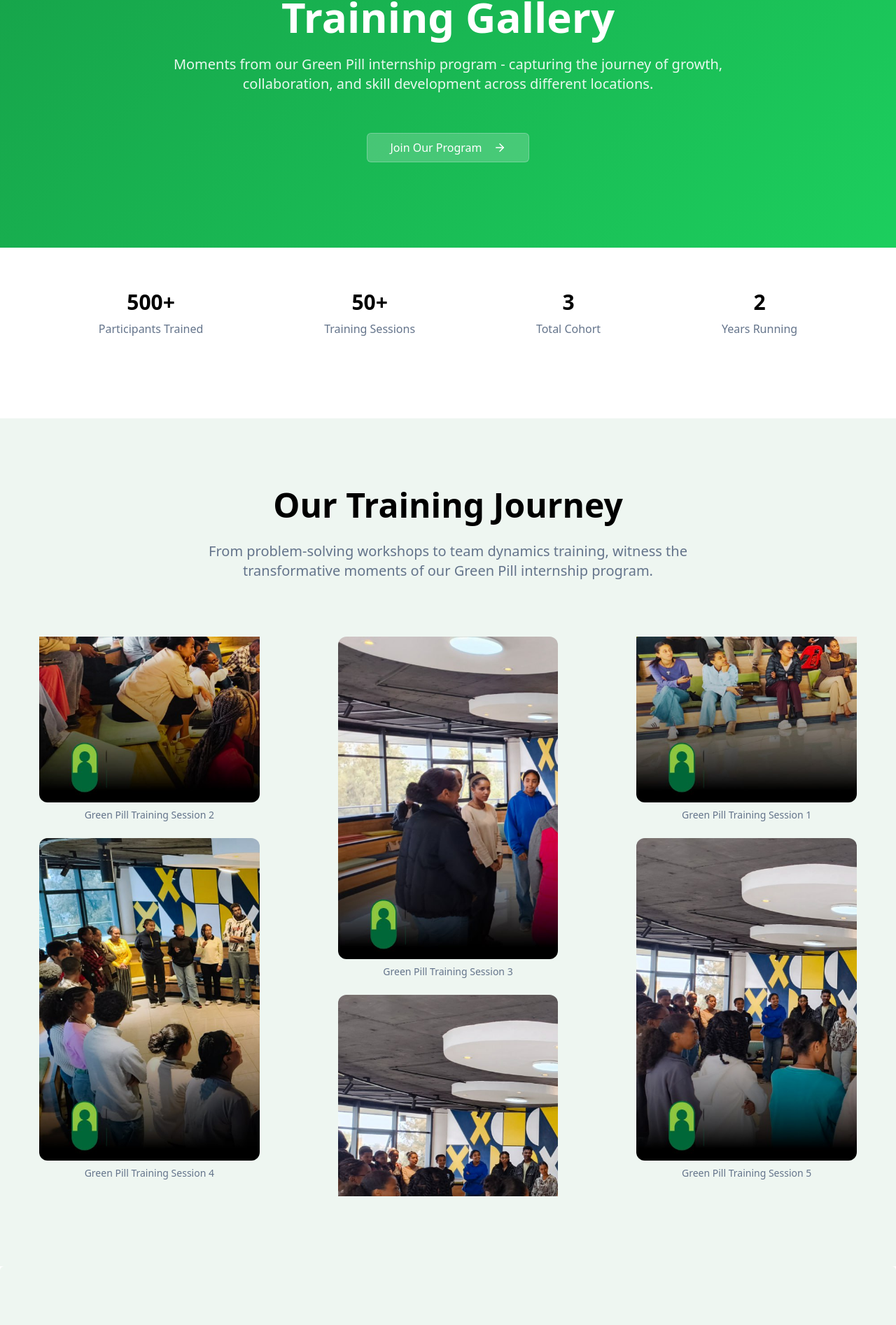
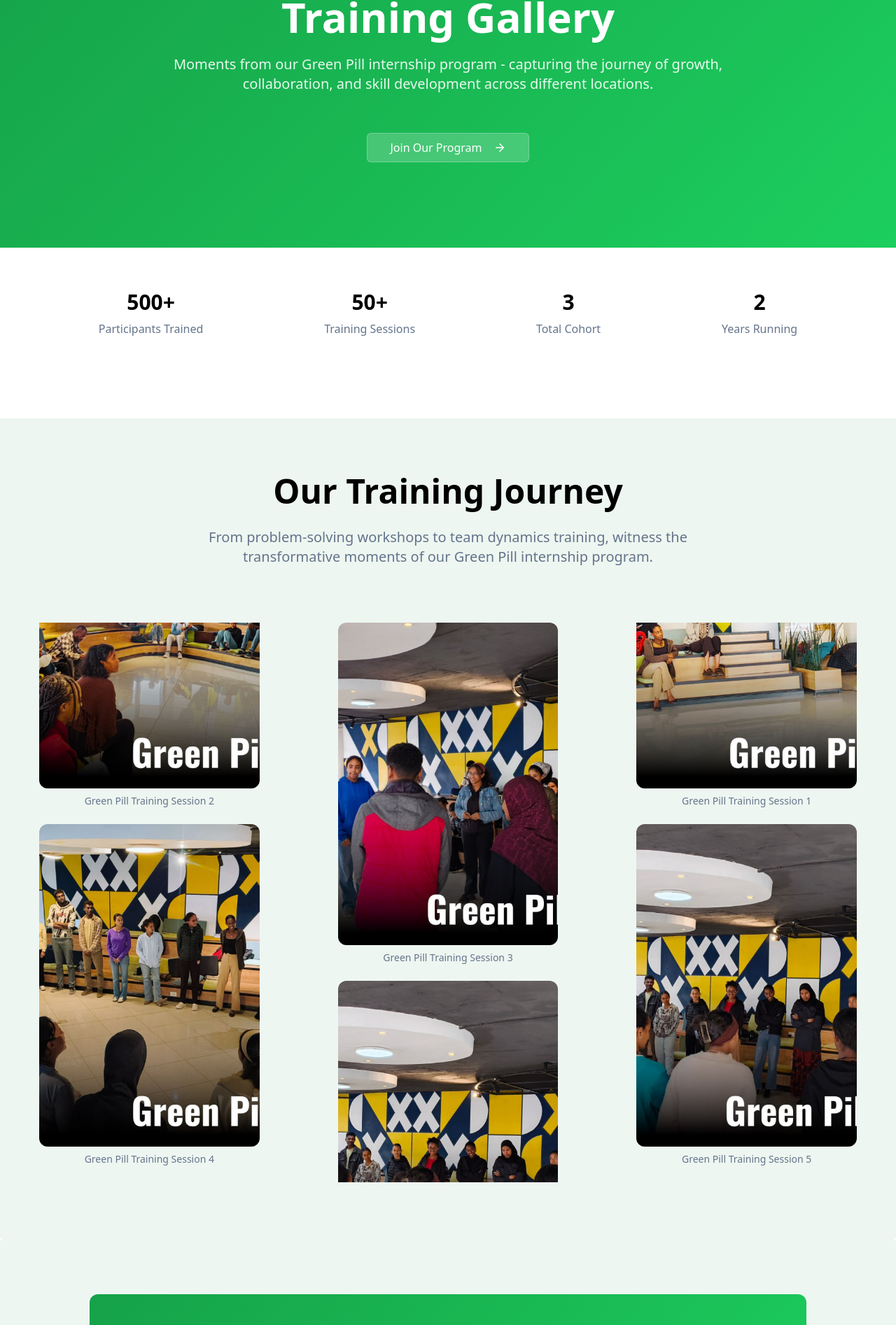
Before and after one commit to aposte7/green-pill, a Next.js app: page /gallery in a window 1280 px wide. Shown: the part 193-2087 px from the top of the page at 70% size. Built offline with nearby package versions, Linux system fonts and the light colour scheme.

Commit message:
style: standardize padding across components to improve layout consistency

```diff
--- a/src/app/(root)/gallery/page.tsx
+++ b/src/app/(root)/gallery/page.tsx
@@ -56,7 +56,7 @@ function page() {
 				</div>
 			</section>
 
-			<section className="py-25 text-center bg-secondary">
+			<section className="py-20 text-center bg-secondary">
 				<h2 className="text-5xl mb-7 font-bold">
 					Our Training Journey
 				</h2>
@@ -68,230 +68,67 @@ function page() {
 
 				<div
 					id="training-grid"
-					className="h-screen mt-20 overflow-y-scroll"
+					className="mt-20 h-screen overflow-y-scroll"
 				>
-					<div className="grid h-[200rem] overflow-y-clip lg:max-w-7xl mx-auto  grid-cols-3 ">
-						<div className="flex column-reverse flex-col ">
-							<figure className="h-[32rem] px-[7vh] rounded-xl overflow-clip  w-full">
+					<div className="mx-auto grid h-[200rem] max-w-7xl grid-cols-1 sm:grid-cols-2 lg:grid-cols-3 overflow-y-clip gap-y-8">
+						<div className="flex flex-col column-reverse">
+							{['4', '2', '6', '1', '5', '3'].map((num) => (
+								<figure
+									key={num}
+									className="w-full  h-[32rem] px-4 sm:px-6 lg:px-[7vh] rounded-xl overflow-clip"
+								>
 									<Image
-									src="/img/green-4.jpg"
+										src={`/img/green-${num}.jpg`}
 										width={400}
 										height={400}
-									alt="session image"
-									className="w-full h-[90%] rounded-xl object-top-left object-cover"
+										alt={`Green Pill Training Session ${num}`}
+										className="h-[90%] w-full rounded-xl object-cover object-top"
 									/>
-								<figcaption className="text-center mt-2 text-sm text-muted-foreground">
-									Green Pill Training Session 4
+									<figcaption className="mt-2 text-center text-sm text-muted-foreground">
+										Green Pill Training Session {num}
 									</figcaption>
 								</figure>
-							<figure className="h-[32rem] px-[7vh] rounded-xl overflow-clip  w-full">
+							))}
+						</div>
+
+						<div className="flex flex-col">
+							{['3', '5', '1', '6', '2', '4'].map((num) => (
+								<figure
+									key={num}
+									className="w-full  h-[32rem] px-4 sm:px-6 lg:px-[7vh] rounded-xl overflow-clip"
+								>
 									<Image
-									src="/img/green-2.jpg"
+										src={`/img/green-${num}.jpg`}
 										width={400}
 										height={400}
-									alt="session image"
-									className="w-full h-[90%] rounded-xl object-top-left object-cover"
+										alt={`Green Pill Training Session ${num}`}
+										className="h-[90%] w-full rounded-xl object-cover object-top"
 									/>
-								<figcaption className="text-center mt-2 text-sm text-muted-foreground">
-									Green Pill Training Session 2
+									<figcaption className="mt-2 text-center text-sm text-muted-foreground">
+										Green Pill Training Session {num}
 									</figcaption>
 								</figure>
-							<figure className="h-[32rem] px-[7vh] rounded-xl overflow-clip  w-full">
+							))}
+						</div>
+
+						<div className="flex flex-col column-reverse">
+							{['5', '1', '6', '2', '3', '4'].map((num) => (
+								<figure
+									key={num}
+									className="w-full  h-[32rem] px-4 sm:px-6 lg:px-[7vh] rounded-xl overflow-clip"
+								>
 									<Image
-									src="/img/green-6.jpg"
+										src={`/img/green-${num}.jpg`}
 										width={400}
 										height={400}
-									alt="session image"
-									className="w-full h-[90%] rounded-xl object-top-left object-cover"
+										alt={`Green Pill Training Session ${num}`}
+										className="h-[90%] w-full rounded-xl object-cover object-top"
 									/>
-								<figcaption className="text-center mt-2 text-sm text-muted-foreground">
-									Green Pill Training Session 6
+									<figcaption className="mt-2 text-center text-sm text-muted-foreground">
+										Green Pill Training Session {num}
 									</figcaption>
 								</figure>
-							<figure className="h-[32rem] px-[7vh] rounded-xl overflow-clip  w-full">
-								<Image
-									src="/img/green-1.jpg"
-									width={400}
-									height={400}
-									alt="session image"
-									className="w-full h-[90%] rounded-xl object-top-left object-cover"
-								/>
-								<figcaption className="text-center mt-2 text-sm text-muted-foreground">
-									Green Pill Training Session 1
-								</figcaption>
-							</figure>
-							<figure className="h-[32rem] px-[7vh] rounded-xl overflow-clip  w-full">
-								<Image
-									src="/img/green-5.jpg"
-									width={400}
-									height={400}
-									alt="session image"
-									className="w-full h-[90%] rounded-xl object-top-left object-cover"
-								/>
-								<figcaption className="text-center mt-2 text-sm text-muted-foreground">
-									Green Pill Training Session 5
-								</figcaption>
-							</figure>
-							<figure className="h-[32rem] px-[7vh] rounded-xl overflow-clip  w-full">
-								<Image
-									src="/img/green-3.jpg"
-									width={400}
-									height={400}
-									alt="session image"
-									className="w-full h-[90%] rounded-xl object-top-left object-cover"
-								/>
-								<figcaption className="text-center mt-2 text-sm text-muted-foreground">
-									Green Pill Training Session 3
-								</figcaption>
-							</figure>
-						</div>
-						<div className="flex flex-col ">
-							<figure className="h-[32rem] px-[7vh] rounded-xl overflow-clip  w-full">
-								<Image
-									src="/img/green-3.jpg"
-									width={400}
-									height={400}
-									alt="session image"
-									className="w-full h-[90%] rounded-xl object-top-left object-cover"
-								/>
-								<figcaption className="text-center mt-2 text-sm text-muted-foreground">
-									Green Pill Training Session 3
-								</figcaption>
-							</figure>
-							<figure className="h-[32rem] px-[7vh] rounded-xl overflow-clip  w-full">
-								<Image
-									src="/img/green-5.jpg"
-									width={400}
-									height={400}
-									alt="session image"
-									className="w-full h-[90%] rounded-xl object-top-left object-cover"
-								/>
-								<figcaption className="text-center mt-2 text-sm text-muted-foreground">
-									Green Pill Training Session 5
-								</figcaption>
-							</figure>
-							<figure className="h-[32rem] px-[7vh] rounded-xl overflow-clip  w-full">
-								<Image
-									src="/img/green-1.jpg"
-									width={400}
-									height={400}
-									alt="session image"
-									className="w-full h-[90%] rounded-xl object-top-left object-cover"
-								/>
-								<figcaption className="text-center mt-2 text-sm text-muted-foreground">
-									Green Pill Training Session 1
-								</figcaption>
-							</figure>
-							<figure className="h-[32rem] px-[7vh] rounded-xl overflow-clip  w-full">
-								<Image
-									src="/img/green-6.jpg"
-									width={400}
-									height={400}
-									alt="session image"
-									className="w-full h-[90%] rounded-xl object-top-left object-cover"
-								/>
-								<figcaption className="text-center mt-2 text-sm text-muted-foreground">
-									Green Pill Training Session 6
-								</figcaption>
-							</figure>
-							<figure className="h-[32rem] px-[7vh] rounded-xl overflow-clip  w-full">
-								<Image
-									src="/img/green-2.jpg"
-									width={400}
-									height={400}
-									alt="session image"
-									className="w-full h-[90%] rounded-xl object-top-left object-cover"
-								/>
-								<figcaption className="text-center mt-2 text-sm text-muted-foreground">
-									Green Pill Training Session 2
-								</figcaption>
-							</figure>
-							<figure className="h-[32rem] px-[7vh] rounded-xl overflow-clip  w-full">
-								<Image
-									src="/img/green-4.jpg"
-									width={400}
-									height={400}
-									alt="session image"
-									className="w-full h-[90%] rounded-xl object-top-left object-cover"
-								/>
-								<figcaption className="text-center mt-2 text-sm text-muted-foreground">
-									Green Pill Training Session 4
-								</figcaption>
-							</figure>
-						</div>
-						<div className="flex column-reverse flex-col ">
-							<figure className="h-[32rem] px-[7vh] rounded-xl overflow-clip  w-full">
-								<Image
-									src="/img/green-5.jpg"
-									width={400}
-									height={400}
-									alt="session image"
-									className="w-full h-[90%] rounded-xl object-top-left object-cover"
-								/>
-								<figcaption className="text-center mt-2 text-sm text-muted-foreground">
-									Green Pill Training Session 5
-								</figcaption>
-							</figure>
-							<figure className="h-[32rem] px-[7vh] rounded-xl overflow-clip  w-full">
-								<Image
-									src="/img/green-1.jpg"
-									width={400}
-									height={400}
-									alt="session image"
-									className="w-full h-[90%] rounded-xl object-top-left object-cover"
-								/>
-								<figcaption className="text-center mt-2 text-sm text-muted-foreground">
-									Green Pill Training Session 1
-								</figcaption>
-							</figure>
-							<figure className="h-[32rem] px-[7vh] rounded-xl overflow-clip  w-full">
-								<Image
-									src="/img/green-6.jpg"
-									width={400}
-									height={400}
-									alt="session image"
-									className="w-full h-[90%] rounded-xl object-top-left object-cover"
-								/>
-								<figcaption className="text-center mt-2 text-sm text-muted-foreground">
-									Green Pill Training Session 6
-								</figcaption>
-							</figure>
-							<figure className="h-[32rem] px-[7vh] rounded-xl overflow-clip  w-full">
-								<Image
-									src="/img/green-2.jpg"
-									width={400}
-									height={400}
-									alt="session image"
-									className="w-full h-[90%] rounded-xl object-top-left object-cover"
-								/>
-								<figcaption className="text-center mt-2 text-sm text-muted-foreground">
-									Green Pill Training Session 2
-								</figcaption>
-							</figure>
-							<figure className="h-[32rem] px-[7vh] rounded-xl overflow-clip  w-full">
-								<Image
-									src="/img/green-3.jpg"
-									width={400}
-									height={400}
-									alt="session image"
-									className="w-full h-[90%] rounded-xl object-top-left object-cover"
-								/>
-								<figcaption className="text-center mt-2 text-sm text-muted-foreground">
-									Green Pill Training Session 3
-								</figcaption>
-							</figure>
-							<figure className="h-[32rem] px-[7vh] rounded-xl overflow-clip  w-full">
-								<Image
-									src="/img/green-4.jpg"
-									width={400}
-									height={400}
-									alt="session image"
-									className="w-full h-[90%] rounded-xl object-top-left object-cover"
-								/>
-								<figcaption className="text-center mt-2 text-sm text-muted-foreground">
-									Green Pill Training Session 4
-								</figcaption>
-							</figure>
+							))}
 						</div>
 					</div>
 				</div>
--- a/src/app/globals.css
+++ b/src/app/globals.css
@@ -260,11 +260,19 @@ html {
 }
 
 .column-reverse {
-	transform: translateY(calc(-100% + 100vh));
-	flex-direction: column-reverse;
-	animation: adjust-position linear forwards;
-	animation-timeline: --training-grid;
-	animation-range: 0% 100%;
+	flex-direction: column;
+	transform: none;
+	animation: none;
+}
+
+@media (min-width: 640px) {
+	.column-reverse {
+		flex-direction: column-reverse;
+		transform: translateY(calc(-100% + 100vh));
+		animation: adjust-position linear forwards;
+		animation-timeline: --training-grid;
+		animation-range: 0% 100%;
+	}
 }
 
 @supports (animation-timeline: scroll()) {
--- a/src/components/join-us.tsx
+++ b/src/components/join-us.tsx
@@ -2,7 +2,7 @@ import Link from 'next/link'
 
 function JoinUS() {
 	return (
-		<section className="px-8 bg-secondary text-center text-white py-25 rounded-md ">
+		<section className="px-8 bg-secondary text-center text-white py-20 rounded-md ">
 			<div className="px-6 max-w-5xl w-full mx-auto space-y-6 rounded-xl text-center pt-10 pb-8 bg-gradient-primary">
 				<h3 className="text-3xl sm:text-4xl font-bold">
 					Ready to Start Your Journey?
--- a/src/features/home/components/about-us.tsx
+++ b/src/features/home/components/about-us.tsx
@@ -4,7 +4,7 @@ function AboutUs() {
 	return (
 		<section
 			id="about"
-			className="bg-secondary space-y-16 px-8 py-25 text-secondary-foreground "
+			className="bg-secondary space-y-16 px-8 py-20 text-secondary-foreground "
 		>
 			<div>
 				<h2 className="mx-auto mb-6 font-bold w-fit text-4xl">
--- a/src/features/home/components/evolution.tsx
+++ b/src/features/home/components/evolution.tsx
@@ -3,7 +3,7 @@ import Image from 'next/image'
 
 function Evolution() {
 	return (
-		<section className="py-25 px-8">
+		<section className="py-20 px-8">
 			<div className="text-center mb-20 space-y-6 max-w-5xl m-auto w-full">
 				<h3 className="text-4xl font-bold">
 					Why{' '}
--- a/src/features/home/components/testimony.tsx
+++ b/src/features/home/components/testimony.tsx
@@ -3,7 +3,7 @@ import React from 'react'
 const delay = Number((60 / 6).toFixed(0))
 function Testimony() {
 	return (
-		<section className="py-25  px-8 bg-background">
+		<section className="py-20  px-8 bg-background">
 			<div className="max-w-xl mx-auto mb-5 text-center">
 				<h3 className="text-5xl font-bold mb-5">Success Stories</h3>
 				<p className="text-muted-foreground text-lg">
```
Lines whose indentation alone changed are shown as unchanged.
